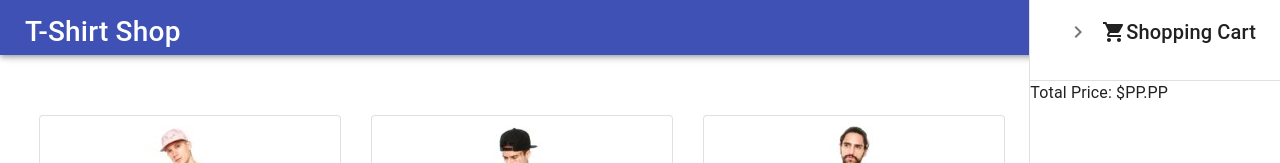
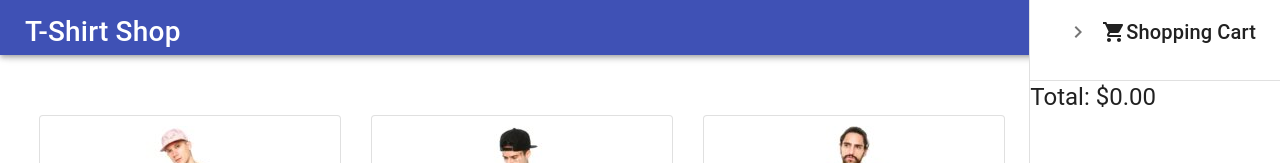
Before and after one commit to bellazhan/react-shoppingcart, a React (Create React App) app: page / in a window 1280 px wide. Both pictures are taken after a click on the button "open drawer". Shown: the top 163 px of the page. Built offline with nearby package versions, Linux system fonts and the light colour scheme.

Commit message:
add items

```diff
--- a/src/App.js
+++ b/src/App.js
@@ -19,47 +19,34 @@ const App = () => {
     fetchProducts();
   }, []);
 
-  const prod_Obj = {};
-  for (let i = 0; i < products.length; i++){
-    prod_Obj[products[i].sku] = products[i];
-    // console.log("hey" + prod_Obj[i].sku);
+  function getTotal(){
+    var total = 0;
+    Object.entries(inCart).map(([key, value]) => {
+      total += value.price * value.quantity;
+    })
+    return total;
   }
-  // console.log("hello" + prod_Obj["12064273040195392"].title);
-
-  // function getTotal(){
-  //   var total = 0;
-  //   for (var prod in inCart){
-  //     total += prod.price * inCart[prod.sku];
-  //   }
-  //   return total;
-  // }
 
   const list = () => {
     return(
-    <div
-      role="presentation"
-      // onClick={setVisible(false)}
-      // onKeyDown={setVisible(false)}
-    >
+    <div role="presentation">
       <List>
       {
         Object.entries(inCart).map(([key, value]) =>
         <ListItem button key={key}>
-          {/* <Typography>{key} KEY {prod_Obj.key} KEY {prod_Obj["12064273040195392"].title} </Typography> */}
-          {/* <CartCard prod_info = {products.key} /> */}
-          <CartCard />
+          <CartCard prod_info={value} />
         </ListItem> )
       }
       </List>
       <Divider />
-      {/* <Typography>Total Price: {getTotal}</Typography> */}
-      <Typography>Total Price: $PP.PP</Typography>
+      <Typography variant='h5'>Total: {format(getTotal())} </Typography>
     </div>
     )
   };
 
   const handleDrawerOpen = () => {
     setVisible(true);
+    setInCart(inCart);
   };
 
   const handleDrawerClose = () => {
@@ -105,17 +92,15 @@ const App = () => {
     )
   }
 
-  const CartCard = () => {
-    // const item = prod_Obj[prod_info]
-    let prod_info = "12064273040195392";
-    let item = prod_Obj["12064273040195392"]
+  const CartCard = (prod_info) => {
+    let item = prod_info.prod_info;
     return(
     <div style={{margin: 5, display: 'flex', flexDirection:'row'}}>
-      <img src={'data/products/' + prod_info + '_2.jpg'} alt={item.title} height={100}/>
+      <img src={'data/products/' + item.sku + '_2.jpg'} alt={item.title} height={100}/>
       <div style={{display: 'flex', flexDirection: 'column'}}>
         <Typography>{item.title}</Typography>
-        <Typography>Size | {item.description} </Typography>
-        <Typography>Quantity: 1</Typography>
+        <Typography>M | {item.description} </Typography>
+        <Typography>Quantity: {item.quantity} </Typography>
         <Typography>{format(item.price)}</Typography>
       </div>
     </div>
@@ -127,7 +112,7 @@ const App = () => {
     return(
     <div style={{margin: 15, justifyContent: 'center', alignItems: 'center'}}>
       <Paper variant='outlined' style={{width: 300, height: 360}}>
-        <div style={{display: 'flex', flexDirection: 'column', padding:10, alignItems:'center', justify: 'center', justifyContent: 'center'}}>
+        <div style={{display: 'flex', flexDirection: 'column', padding:10, alignItems:'center', justifyContent: 'center'}}>
           <img src={'data/products/' + prod_info.sku + '_2.jpg'} alt={prod_info.title}/>
           <Typography variant='h6'>{prod_info.title}</Typography>
           <Typography>{prod_info.description}</Typography>
@@ -136,12 +121,15 @@ const App = () => {
           <Button
             onClick={() => {
               if (inCart[prod_info.sku]){
-                newCart[prod_info.sku]++;
-                setInCart({12064273040195392: {title: "HELLO", price: 30}})
+                newCart[prod_info.sku].quantity += 1;
+                setInCart(newCart);
+                handleDrawerOpen();
               }
               else{
-                newCart[prod_info.sku] = 1;
-                setInCart({12064273040195392: {title: "BYE", price: 20}})
+                newCart[prod_info.sku] = prod_info;
+                newCart[prod_info.sku].quantity = 1;
+                setInCart(newCart);
+                handleDrawerOpen();
               }
             }}
           >
```
